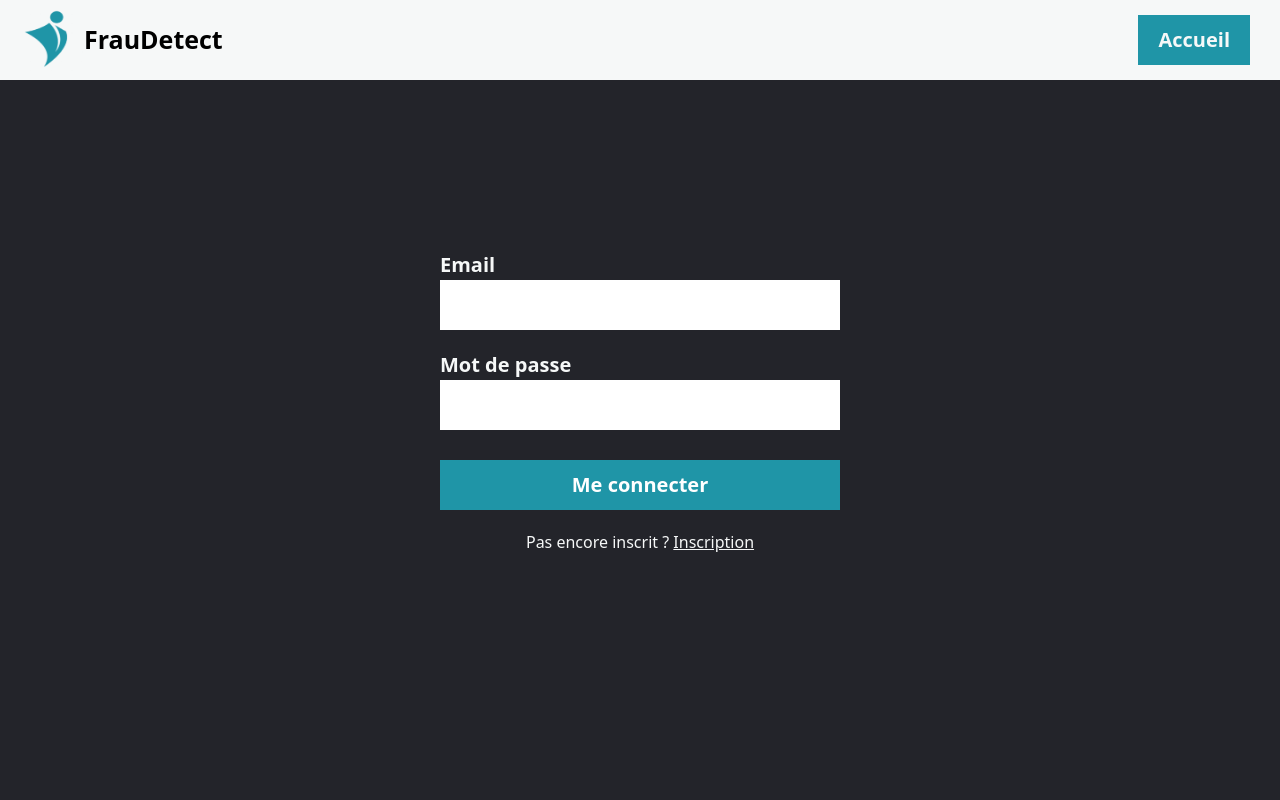
After one commit to knorjador/fraud, a Flask app: page /login in a window 1280 px wide. The commit adds this page. Run offline with Flask 3, Linux system fonts and the light colour scheme; some libraries are stand-ins or nearby versions.

Commit message:
web base

```diff
--- a/app/routes.py
+++ b/app/routes.py
@@ -6,3 +6,19 @@ from app import app
 @app.route('/')
 def index():
     return flask.render_template('index.html')
+
+@app.route('/login')
+def login():
+    return flask.render_template('login.html')
+
+@app.route('/register')
+def register():
+    return flask.render_template('register.html')
+
+@app.route('/dashboard')
+def dashboard():
+    return flask.render_template('dashboard.html')
+
+@app.route('/predict')
+def predict():
+    return flask.render_template('predict.html')
--- a/app/static/main.css
+++ b/app/static/main.css
@@ -1,4 +1,88 @@
 
-h1 {
-    font-size: 2em; color: blue; text-align: center;
+
+:root {
+    --dark: #23242A;
+    --blue: #1F95A7;
+    --white: #F6F8F8;
 }
+
+.wrapper {
+    padding-top: 200px;
+}
+
+.wrapper > h1 {
+    width: 100%;
+    text-align: center;
+    color: var(--white);
+    font-size: 25px;
+}
+
+/*
+
+    > HOME PAGE
+
+*/
+
+.content {
+    width: 100%;
+    height: 100%;
+    background: var(--dark);
+}
+
+.index_content {
+    width: 100%;
+    padding-top: 150px;
+    display: flex;
+    flex-direction: column;
+    justify-content: center;
+    align-items: center;
+}
+
+.speech {
+    text-transform: uppercase;
+    padding: 40px 0px;
+    font-size: 30px;
+    font-weight: bold;
+    color: var(--white);
+}
+
+/*
+
+    > CREDENTIALS FORM
+
+*/
+
+.form_credentials {
+    width: 100%;
+    display: flex;
+    flex-direction: column;
+    align-items: center;
+    padding-top: 250px;
+    color: var(--white);
+}
+
+.form_credentials > div {
+    width: 400px;
+    display: flex;
+    flex-direction: column;
+    margin-bottom: 20px;
+    font-size: 20px;
+}
+
+.form_credentials label {
+    font-weight: bold;
+}
+
+.form_credentials input {
+    padding: 10px 5px;
+    color: var(--dark);
+}
+
+.form_credentials button {
+    margin-top: 10px;
+    padding: 10px 20px;
+    font-size: 20px;
+    background: var(--blue);
+    color: white;
+    font-weight: bold;
+}
--- /dev/null
+++ b/app/static/nav.css
@@ -0,0 +1,40 @@
+
+nav {
+    position: fixed;
+    width: 100%;
+    display: flex;
+    justify-content: space-between;
+    height: 80px;
+    padding: 0 20px;
+    background: var(--white);
+}
+
+.logo {
+    width: 64px;
+    height: 64px;
+}
+
+.left_navbar {
+    display: flex;
+    align-items: center;
+}
+
+.left_navbar > span {
+    font-size: 25px;
+    font-weight: bold;
+}
+
+.right_navbar {
+    display: flex;
+    height: 100%;
+    align-items: center;
+    padding-right: 10px;
+}
+
+.right_navbar > a > button {
+    padding: 10px 20px;
+    font-size: 20px;
+    background: var(--blue);
+    color: var(--white);
+    font-weight: bold;
+}
--- /dev/null
+++ b/app/templates/base.html
@@ -0,0 +1,20 @@
+<!DOCTYPE html>
+<html lang="fr">
+    <head>
+        <meta charset="utf-8">
+        <meta name="viewport" content="width=device-width, initial-scale=1">
+        {% if title %}
+            <title>{{ title }}</title>
+        {% else %}
+            <title>Fraudetect</title>
+        {% endif %}
+		<link rel ="stylesheet" type="text/css" href="{{ url_for('static', filename='main.css') }}">
+        <link rel ="stylesheet" type="text/css" href="{{ url_for('static', filename='nav.css') }}">
+        <script src="https://cdn.tailwindcss.com"></script>
+    </head>
+    <body>
+        <div class="content">
+            {% block content %} {% endblock %}
+        </div>
+    </body>
+</html>
--- /dev/null
+++ b/app/templates/form_credentials.html
@@ -0,0 +1,19 @@
+
+<form class="form_credentials">
+    <div>
+        <label for="">
+            Email
+        </label>
+        <input type="text" />
+    </div>
+    <div>
+        <label for="">
+            Mot de passe
+        </label>
+        <input type="password" />
+    </div>
+    <div>
+        <button>{{ form_button }}</button>
+    </div>
+    <a href="{{ form_href }}"> {{ form_question }} <span style="text-decoration: underline;">{{ form_link }}</span></a>
+</form>
--- /dev/null
+++ b/app/templates/login.html
@@ -0,0 +1,12 @@
+{% extends "base.html" %}
+{% set href = '/' %}
+{% set button = 'Accueil' %}
+{% include 'navbar.html' %}
+{% set form_href = '/register' %}
+{% set form_button = 'Me connecter' %}
+{% set form_question = 'Pas encore inscrit ?' %}
+{% set form_link = 'Inscription' %}
+
+{% block content %}
+    {% include 'form_credentials.html' %}
+{% endblock %}
--- /dev/null
+++ b/app/templates/navbar.html
@@ -0,0 +1,11 @@
+<nav>
+    <div class="left_navbar">
+        <img class="logo" src="{{ url_for('static', filename='img/logo.webp') }}" />
+        <span>FrauDetect</span>
+    </div>
+    <div class="right_navbar">
+        <a href="{{ href }}">
+            <button>{{ button }}</button>
+        </a>
+    </div>
+</nav>
--- a/requirements.txt
+++ b/requirements.txt
@@ -2,3 +2,4 @@ flask
 pandas
 matplotlib
 scikit-learn
+dash
```
Also changed, not shown: app/templates/dashboard.html (added, +10 -0 lines), app/templates/index.html (+11 -9 lines), app/templates/predict.html (added, +10 -0 lines), app/templates/register.html (added, +12 -0 lines), app/static/img/home.webp (added), app/static/img/logo.webp (added).
